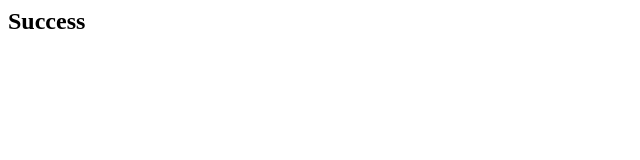
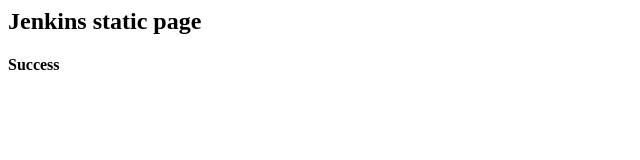
Before and after one commit to ayyapparg/jenkins-static-page, a plain HTML site: page index.html in a window 1280 px wide. Shown: the whole page, without its empty margins (0-640 px from the left). Drawn offline with Linux system fonts and the light colour scheme.

Commit message:
second-commit

```diff
--- a/index.html
+++ b/index.html
@@ -1 +1,2 @@
-<H2> Success </H2>
+<H2> Jenkins static page </H2>
+<h4> Success </h4>
```
